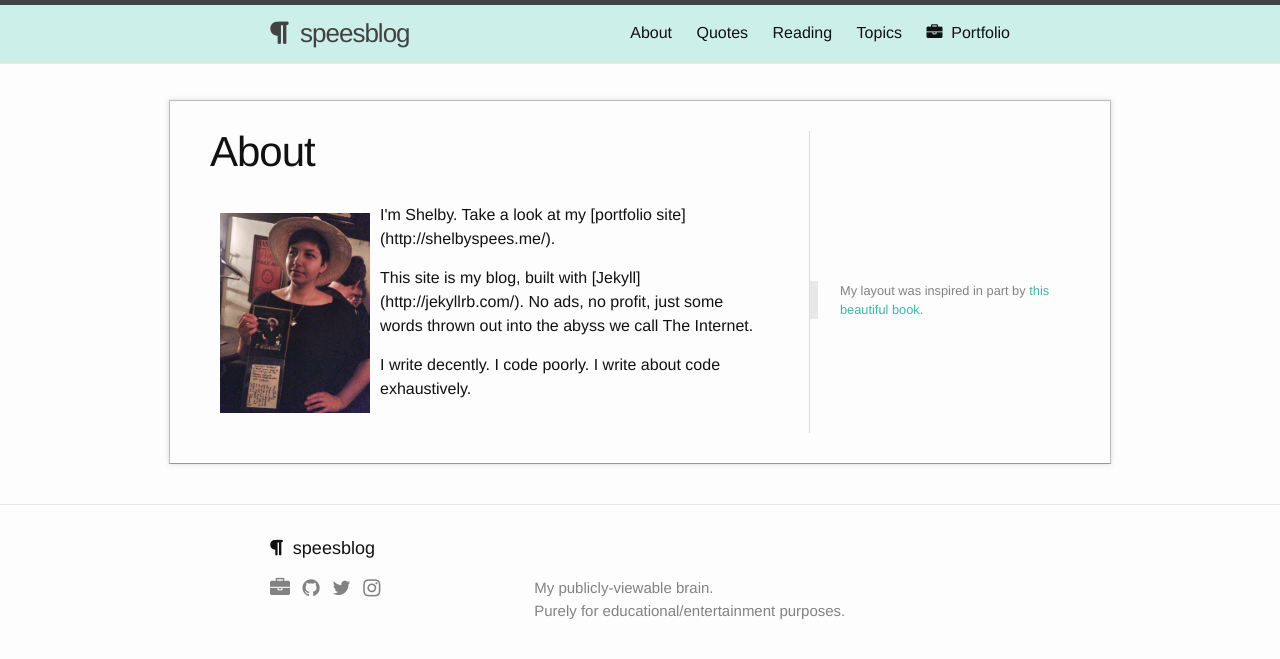
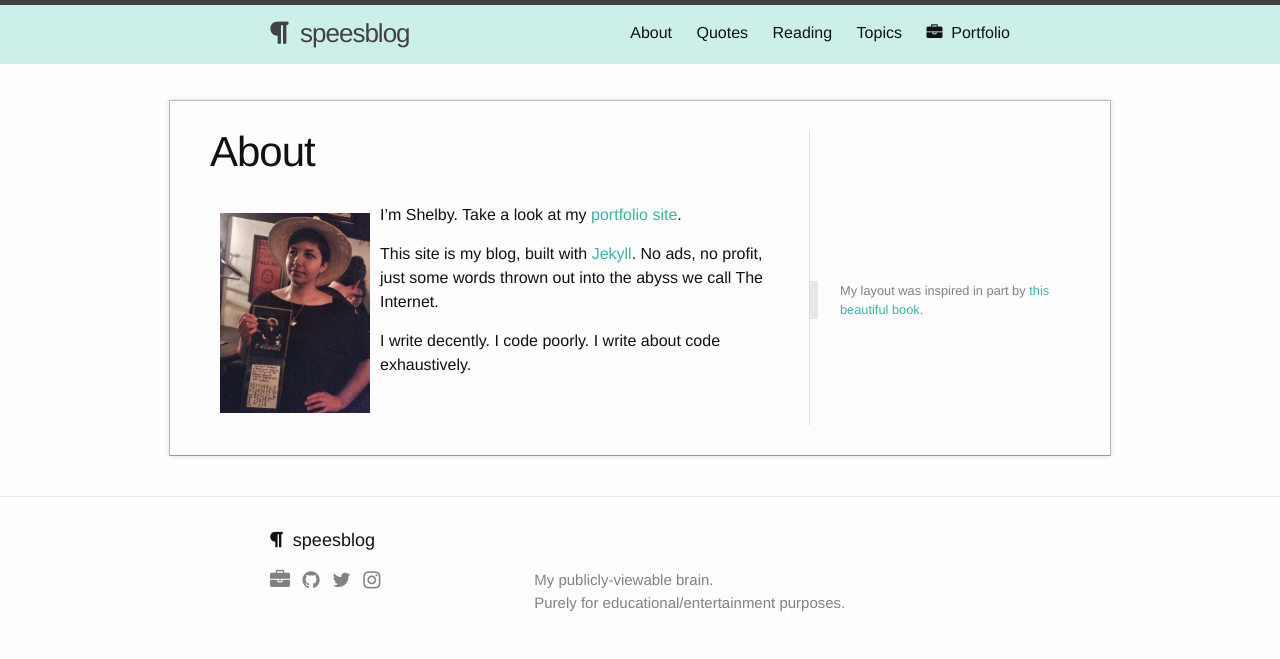
Before and after one commit to shelbyspees/speesblog, a Jekyll site: the page built from about.md, in a window 1280 px wide. Shown: the top 659 px of the page. Built offline with Jekyll 4.4.1, drawn with Linux system fonts in a browser that asks for light colours; nearby versions of some CDN libraries.

Commit message:
Remove HTML tags

```diff
--- a/about.md
+++ b/about.md
@@ -6,8 +6,10 @@ permalink: /about/
 
 <img class="textWrapLeft" src="{{ site.url }}/assets/shelby.jpg" alt="What's up"/>
 
-<p>I'm Shelby. Take a look at my [portfolio site]({{ site.portfolio_url }}).</p>
-<p>This site is my blog, built with [Jekyll](http://jekyllrb.com/). No ads, no profit, just some words thrown out into the abyss we call The Internet.</p>
-<p>I write decently. I code poorly. I write about code exhaustively.</p>
+I'm Shelby. Take a look at my [portfolio site]({{ site.portfolio_url }}).
+
+This site is my blog, built with [Jekyll](http://jekyllrb.com/). No ads, no profit, just some words thrown out into the abyss we call The Internet.
+
+I write decently. I code poorly. I write about code exhaustively.
 
 <aside name="inspiration" style="top: 180px;"><p>My layout was inspired in part by <a href="http://gameprogrammingpatterns.com/architecture-performance-and-games.html">this beautiful book</a>.</p></aside>
```
